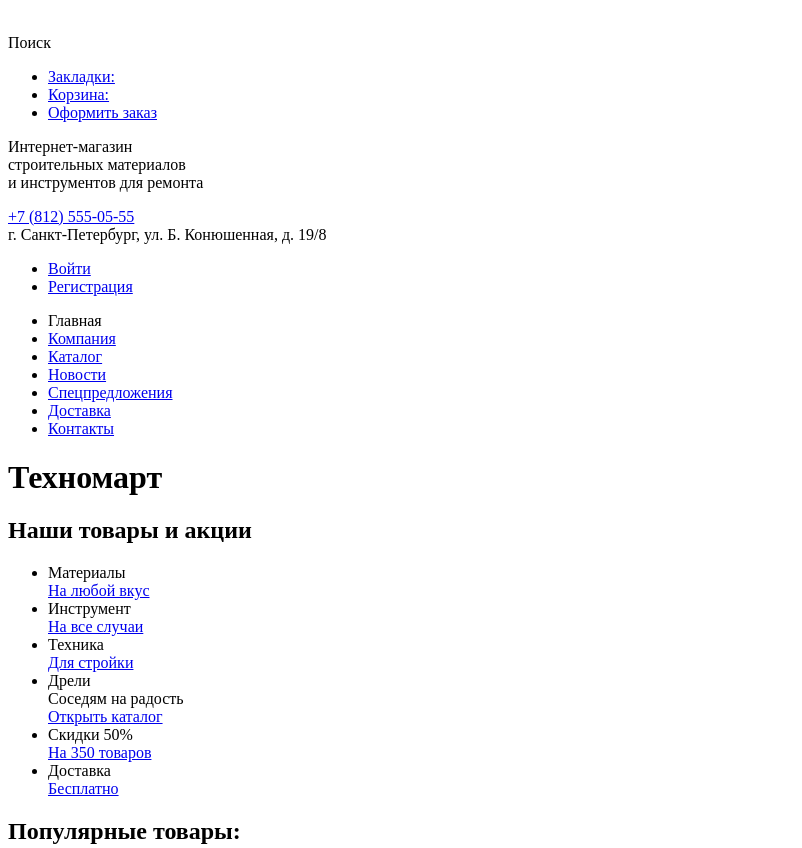
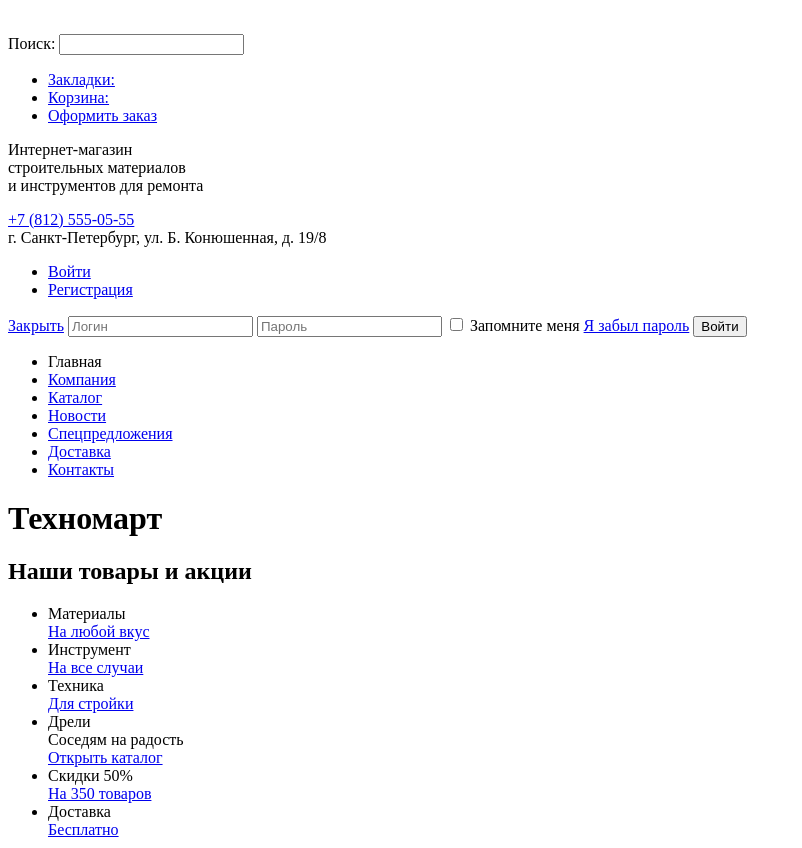
Before and after one commit to abubakarov/1179149-technomart-27, a plain HTML site: page index.html in a window 1280 px wide. Shown: the top 848 px of the page, without its empty margins (0-802 px from the left). Drawn offline with Linux system fonts and the light colour scheme.

Commit message:
Добавил формы на главной

```diff
--- a/index.html
+++ b/index.html
@@ -7,8 +7,11 @@
   <body>
     <header>
       <div>
-        <a><img src="img/shared/logo.svg" alt="Лого"></a>
-        <div>Поиск</div>
+        <a><img src="img/shared/logo.svg" alt="Логотип Техномарт"></a>
+        <form action="#">
+          <label for="menu-top__search">Поиск:</label>
+          <input type="search" name="site-search" id="menu-top__search">
+        </form>
         <ul>
           <li><a href="#">Закладки:</a></li>
           <li><a href="#">Корзина:</a></li>
@@ -29,6 +32,18 @@
           <li><a href="#">Войти</a></li>
           <li><a href="#">Регистрация</a></li>
         </ul>
+        <div>
+          <form action="#">
+            <a href="#">Закрыть</a>
+            <input type="text" name="login" id="" placeholder="Логин">
+            <input type="password" name="password" id="" placeholder="Пароль">
+            <label>
+              <input type="checkbox" name="remember" id=""> Запомните меня
+            </label>
+            <a href="#">Я забыл пароль</a>
+            <input type="submit" value="Войти">
+          </form>
+        </div>
       </div>
       <nav>
         <ul>
```
